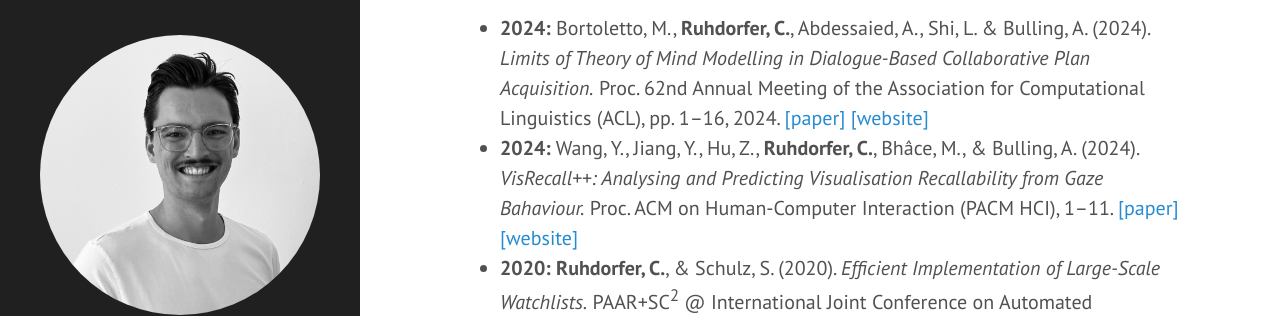
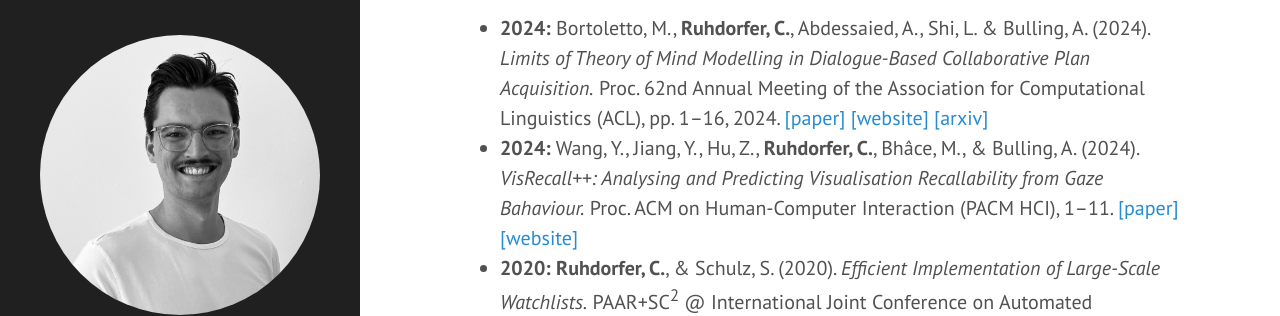
Before and after one commit to ConstantinRuhdorfer/constantinruhdorfer.github.io, a Jekyll site: the page built from index.html, in a window 1280 px wide and 900 px high, scrolled down 360 px. Shown: the part 155-471 px from the top of the window. Built offline with Jekyll 4.4.1, drawn with Linux system fonts in a browser that asks for light colours; the list of posts is cut into pages by our own code.

Commit message:
Update index.html

```diff
--- a/index.html
+++ b/index.html
@@ -14,7 +14,7 @@
 <h2 class="post-title">Publications</h2>
 
 <ul>
-  <li><b>2024:</b> Bortoletto, M., <b>Ruhdorfer, C.</b>, Abdessaied, A., Shi, L. & Bulling, A. (2024). <i>Limits of Theory of Mind Modelling in Dialogue-Based Collaborative Plan Acquisition.</i> Proc. 62nd Annual Meeting of the Association for Computational Linguistics (ACL), pp. 1–16, 2024. <a href="https://www.perceptualui.org/publications/bortoletto24_acl.pdf">[paper]</a> <a href="https://www.perceptualui.org/publications/bortoletto24_acl/">[website]</a></li>
+  <li><b>2024:</b> Bortoletto, M., <b>Ruhdorfer, C.</b>, Abdessaied, A., Shi, L. & Bulling, A. (2024). <i>Limits of Theory of Mind Modelling in Dialogue-Based Collaborative Plan Acquisition.</i> Proc. 62nd Annual Meeting of the Association for Computational Linguistics (ACL), pp. 1–16, 2024. <a href="https://www.perceptualui.org/publications/bortoletto24_acl.pdf">[paper]</a> <a href="https://www.perceptualui.org/publications/bortoletto24_acl/">[website]</a> <a href="https://arxiv.org/abs/2405.12621">[arxiv]</a></li>
   <li><b>2024:</b> Wang, Y., Jiang, Y., Hu, Z., <b>Ruhdorfer, C.</b>, Bhâce, M., & Bulling, A. (2024). <i>VisRecall++: Analysing and Predicting Visualisation Recallability from Gaze Bahaviour.</i> Proc. ACM on Human-Computer Interaction (PACM HCI), 1–11. <a href="https://www.perceptualui.org/publications/wang24_etra.pdf">[paper]</a> <a href="https://www.perceptualui.org/publications/wang24_etra/">[website]</a></li>
   <li><b>2020:</b> <b>Ruhdorfer, C.</b>, & Schulz, S. (2020). <i>Efficient Implementation of Large-Scale Watchlists.</i> PAAR+SC<sup>2</sup> @ International Joint Conference on Automated Reasoning (IJCAR) (pp. 120-133). <a href="http://wwwlehre.dhbw-stuttgart.de/~sschulz/PAPERS/RS-PAAR-2020.pdf">[paper]</a> <a href="http://www.eprover.eu/E-eu/SoftWatch.html">[website]</a></li>
 </ul>
```
